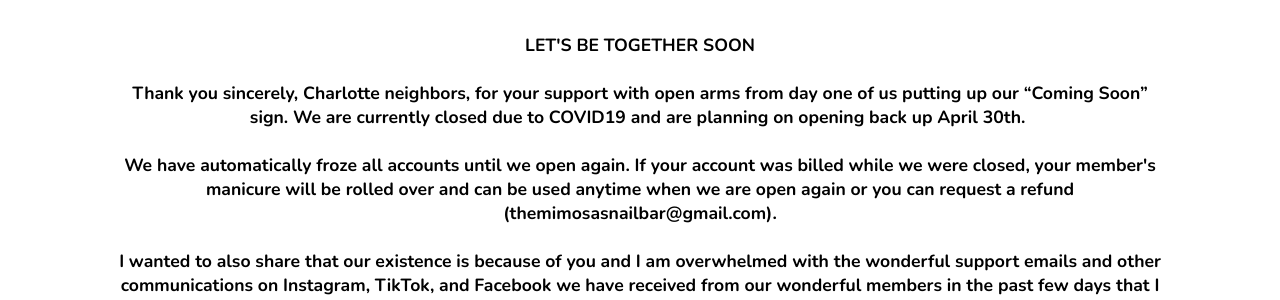
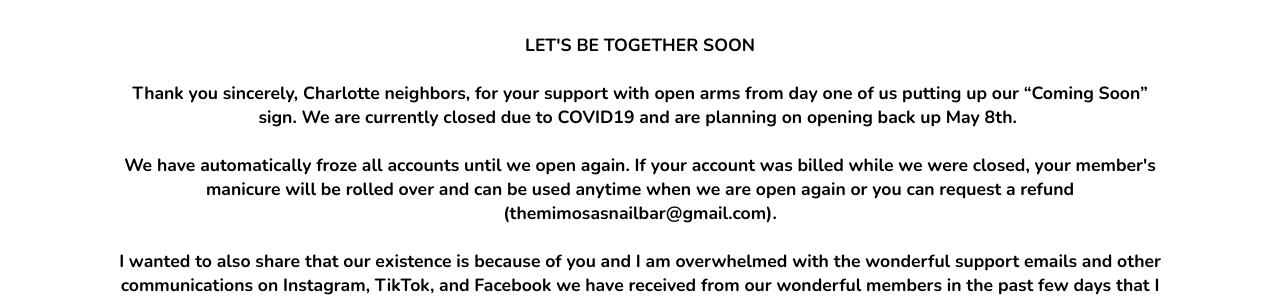
Before and after one commit to mimosasnailbar/mimosas, a Jekyll site: the page built from membership.html, in a window 1280 px wide and 900 px high, scrolled down 1653 px. Shown: the part 179-479 px from the top of the window. Built offline with Jekyll 4.4.1, drawn with Linux system fonts in a browser that asks for light colours; nearby versions of some CDN libraries.

Commit message:
Updated 'membership.html' via CloudCannon

```diff
--- a/membership.html
+++ b/membership.html
@@ -44,7 +44,7 @@
 
 		</p>
 		<p class="editable">
-			LET'S BE TOGETHER SOON<br /><br />Thank you sincerely, Charlotte neighbors, for your support with open arms from day one of us putting up our &ldquo;Coming Soon&rdquo; sign. We are currently closed due to COVID19 and are planning on opening back up April 30th.&nbsp;<br />&nbsp;<br />We have automatically froze all accounts until we open again. If your account was billed while we were closed, your member's manicure will be rolled over and can be used anytime when we are open again or you can request a refund (themimosasnailbar@gmail.com).<br />&nbsp;<br />I wanted to also share that our existence is because of you and I am overwhelmed with the wonderful support emails and other communications on Instagram, TikTok, and Facebook we have received from our wonderful members in the past few days that I can never forget or appreciate you enough. While social distancing is an important part of our responsibility to help end the spread of Coronavirus (COVID-19), it's having adverse effects on small businesses, like ours. &nbsp;<br />&nbsp;Our small business supports our family and our beautiful technicians support their families by your amazing patronage.&nbsp;<br />&nbsp;<br />We may be separated but our hearts stay together<br />&nbsp;<br />Trang
+			LET'S BE TOGETHER SOON<br /><br />Thank you sincerely, Charlotte neighbors, for your support with open arms from day one of us putting up our &ldquo;Coming Soon&rdquo; sign. We are currently closed due to COVID19 and are planning on opening back up May 8th.&nbsp;<br />&nbsp;<br />We have automatically froze all accounts until we open again. If your account was billed while we were closed, your member's manicure will be rolled over and can be used anytime when we are open again or you can request a refund (themimosasnailbar@gmail.com).<br />&nbsp;<br />I wanted to also share that our existence is because of you and I am overwhelmed with the wonderful support emails and other communications on Instagram, TikTok, and Facebook we have received from our wonderful members in the past few days that I can never forget or appreciate you enough. While social distancing is an important part of our responsibility to help end the spread of Coronavirus (COVID-19), it's having adverse effects on small businesses, like ours. &nbsp;<br />&nbsp;Our small business supports our family and our beautiful technicians support their families by your amazing patronage.&nbsp;<br />&nbsp;<br />We may be separated but our hearts stay together<br />&nbsp;<br />Trang
 		</p>
 		<p class="membership__offers--last editable">
 			<em></em>
```
